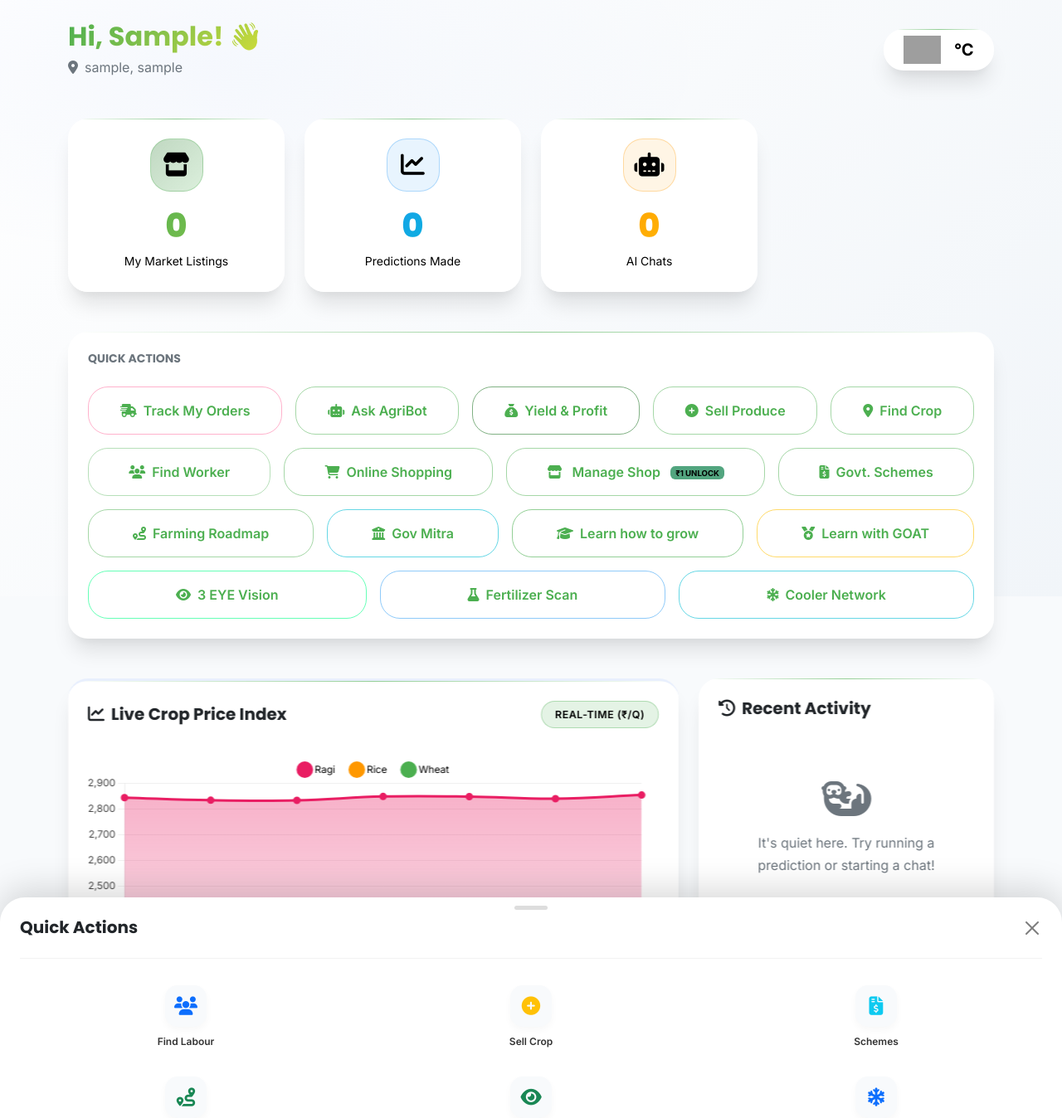
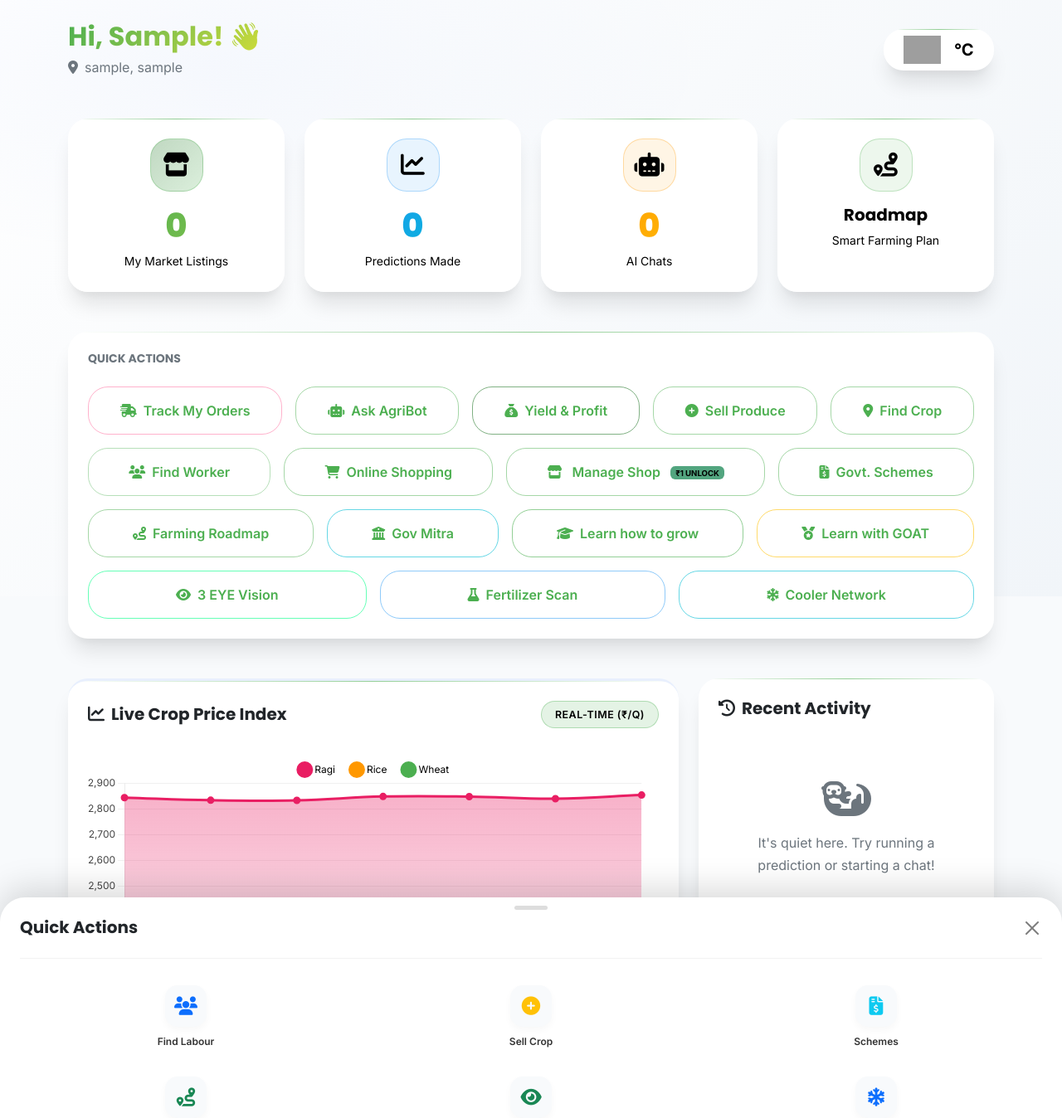
Before and after one commit to Suprith-3/agri, a Flask app: page /dashboard/ in a window 1280 px wide. Shown: the part 81-1429 px from the top of the page at 83% size. Run offline with Flask 3, Linux system fonts and the light colour scheme; the visitor is signed in with stand-in values (Sample User, id 1); data that the repository does not hold is empty; some libraries are stand-ins or nearby versions; grey boxes are pictures that could not be loaded.

```diff
--- a/templates/base.html
+++ b/templates/base.html
@@ -64,6 +64,16 @@
                 margin-top: 10px;
                 margin-bottom: 10px;
             }
+        }
+
+        /* MEGA-FAST UX OVERRIDES */
+        [data-aos] {
+            transition-duration: 150ms !important;
+            transition-delay: 0ms !important;
+        }
+        * {
+            /* Accelerate all UI transitions */
+            transition-duration: 150ms !important;
         }
     </style>
 
--- a/templates/dashboard/home.html
+++ b/templates/dashboard/home.html
@@ -42,6 +42,15 @@
             <h5 class="stat-number mb-1" data-count="{{ stats.chats }}" style="background: linear-gradient(135deg, #FF9800, #FFC107); -webkit-background-clip: text;">0</h5>
             <span class="text-secondary small">AI Chats</span>
         </div>
+    </div>
+    <div class="col-md-3 col-sm-6" data-aos="fade-up" data-aos-delay="600">
+        <a href="{{ url_for('roadmap.index') }}" class="text-decoration-none">
+            <div class="stat-card glass-card h-100" style="transition: transform 0.3s; cursor: pointer;" onmouseover="this.style.transform='translateY(-5px)'" onmouseout="this.style.transform='translateY(0)'">
+                <div class="feature-icon-wrapper mx-auto mb-3" style="border-color: rgba(76, 175, 80, 0.3); background: rgba(76, 175, 80, 0.1);"><i class="fa-solid fa-route text-success"></i></div>
+                <h5 class="mb-1 text-dark mt-2 fw-bold">Roadmap</h5>
+                <span class="text-secondary small">Smart Farming Plan</span>
+            </div>
+        </a>
     </div>
 </div>
 
```
